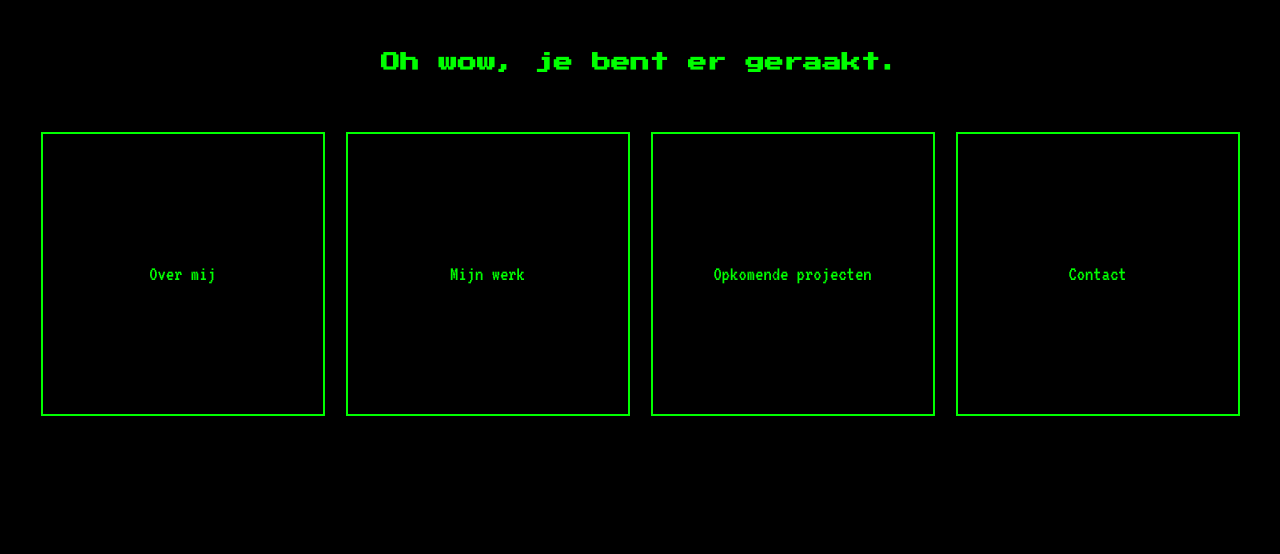
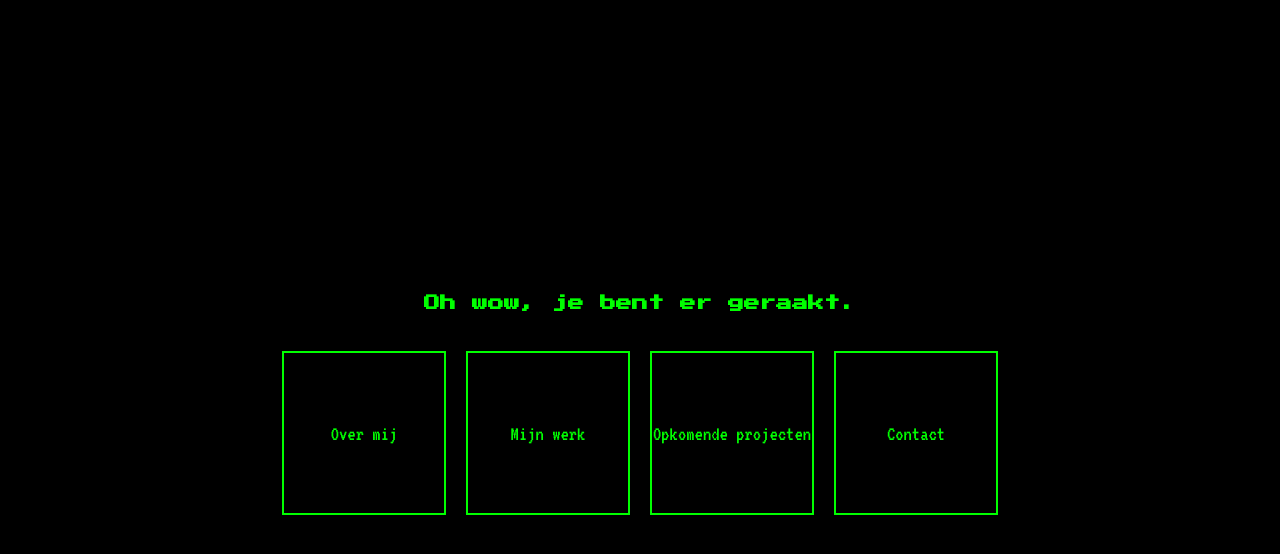
Before and after one commit to judithcaeyers/tim, a plain HTML site: page info.html in a window 1280 px wide. Drawn offline with Linux system fonts and the light colour scheme.

Commit message:
Update info.html

```diff
--- a/info.html
+++ b/info.html
@@ -4,40 +4,45 @@
   <meta charset="UTF-8">
   <title>Meer info – Tim</title>
   <link href="https://fonts.googleapis.com/css2?family=Press+Start+2P&family=VT323&display=swap" rel="stylesheet">
+  <meta name="viewport" content="width=device-width, initial-scale=1.0">
   <style>
     body {
       margin: 0;
-      padding: 40px;
+      padding: 0;
       background-color: #000;
       color: #00ff00;
       font-family: 'VT323', monospace;
+      display: flex;
+      flex-direction: column;
+      align-items: center;
+      justify-content: center;
+      height: 100vh;
+      text-align: center;
     }
 
     h1 {
       font-family: 'Press Start 2P', cursive;
-      font-size: 1.2rem;
-      text-align: center;
-      margin-bottom: 60px;
+      font-size: 1rem;
+      margin-bottom: 40px;
       color: #00ff00;
     }
 
     .info-container {
       display: flex;
-      justify-content: space-around;
       flex-wrap: wrap;
+      justify-content: center;
       gap: 20px;
+      max-width: 800px;
     }
 
     .info-box {
       border: 2px solid #00ff00;
-      padding: 40px;
-      width: 200px;
-      height: 200px;
-      text-align: center;
-      font-size: 1.3rem;
+      width: 160px;
+      height: 160px;
       display: flex;
       align-items: center;
       justify-content: center;
+      font-size: 1.3rem;
       transition: background-color 0.3s;
     }
 
@@ -45,10 +50,18 @@
       background-color: #003300;
       cursor: pointer;
     }
+
+    @media (max-width: 600px) {
+      .info-box {
+        width: 45vw;
+        height: 45vw;
+        font-size: 1rem;
+      }
+    }
   </style>
 </head>
 <body>
-  <h1>Oh wow, je bent er geraakt.</h1>
+  <h1 id="typed-heading"></h1>
 
   <div class="info-container">
     <div class="info-box">Over mij</div>
@@ -56,5 +69,26 @@
     <div class="info-box">Opkomende projecten</div>
     <div class="info-box">Contact</div>
   </div>
+
+  <script>
+    const headingText = "Oh wow, je bent er geraakt.";
+    const headingElement = document.getElementById("typed-heading");
+
+    function typeText(element, text, delay = 50) {
+      let index = 0;
+      function type() {
+        if (index < text.length) {
+          element.textContent += text.charAt(index);
+          index++;
+          setTimeout(type, delay);
+        }
+      }
+      type();
+    }
+
+    window.addEventListener('DOMContentLoaded', () => {
+      typeText(headingElement, headingText, 50);
+    });
+  </script>
 </body>
 </html>
```
